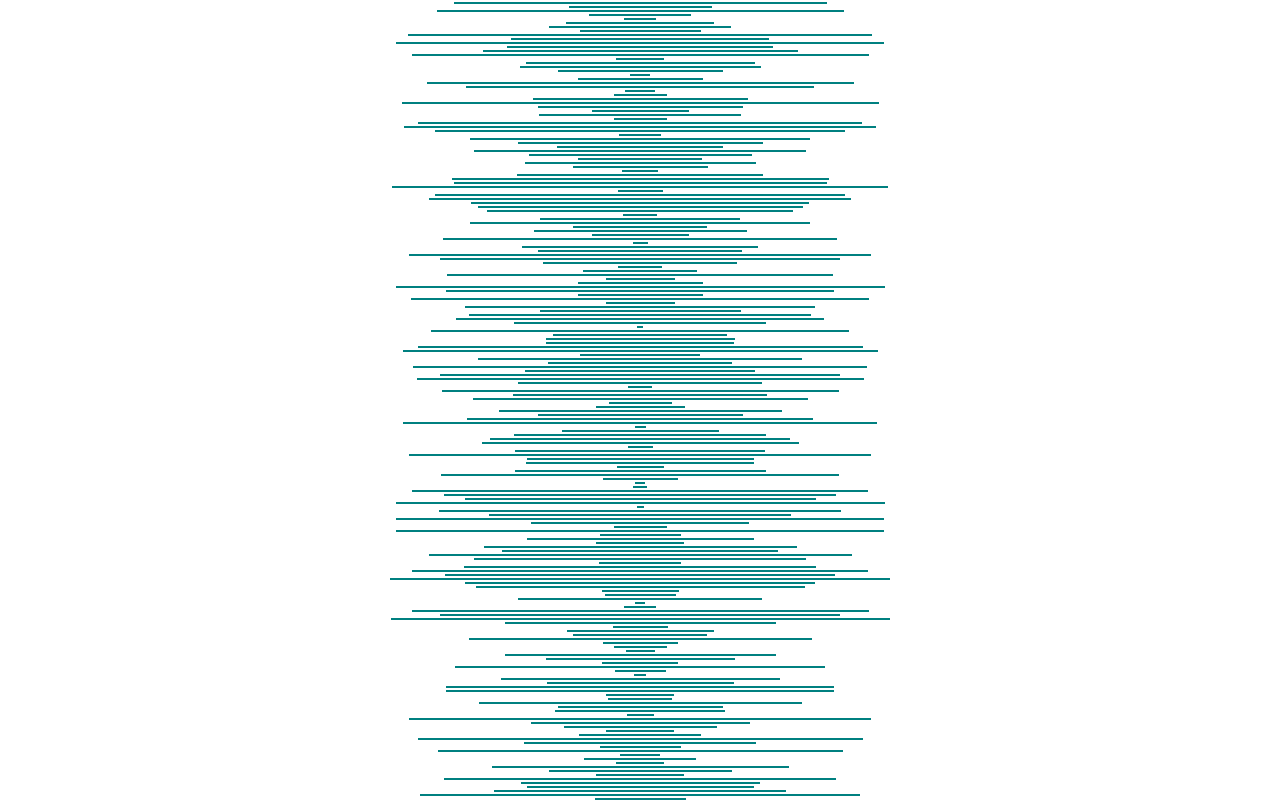
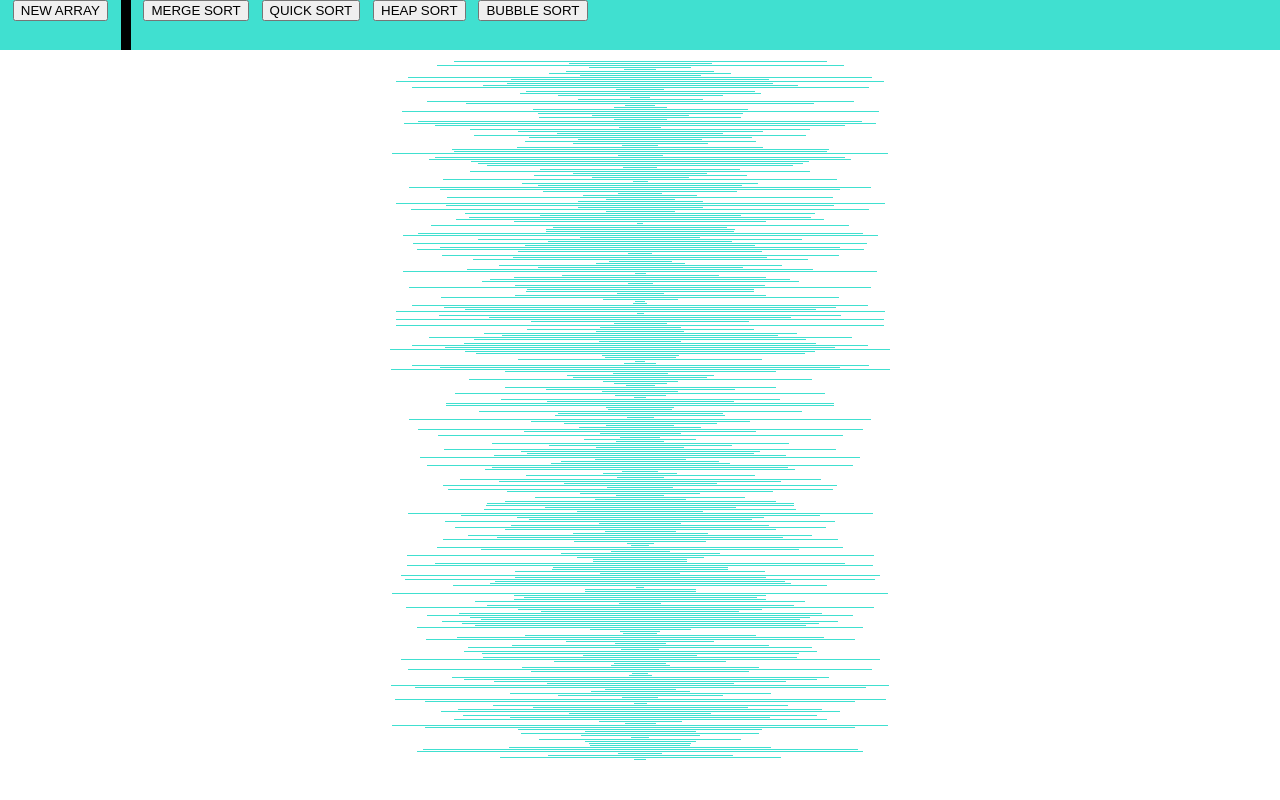
Before and after one commit to stevedoty/sorting-animator, a React (Create React App) app: page / in a window 1280 px wide. Built offline with nearby package versions, Linux system fonts and the light colour scheme.

Commit message:
continue mergeSort

```diff
--- a/package.json
+++ b/package.json
@@ -6,6 +6,7 @@
     "@testing-library/jest-dom": "^4.2.4",
     "@testing-library/react": "^9.3.2",
     "@testing-library/user-event": "^7.1.2",
+    "prettier": "2.0.5",
     "react": "^16.13.1",
     "react-dom": "^16.13.1",
     "react-scripts": "3.4.3"
--- /dev/null
+++ b/src/SortingAlgorithms/SortingAlgorithms.js
@@ -0,0 +1,18 @@
+export const mergeSort = array => {
+  if (array.length === 1) return array;
+  const middleIndx = Math.floor(array.length/2);
+  const firstHalf = mergeSort(array.slice(0, middleIndx));
+  const secondHalf =  mergeSort(array.slice(middleIndx));
+  const sortedArray = [];
+  let i=0, j=0;
+  while( i < firstHalf.length && j < secondHalf.length ){
+    if(firstHalf[i] < secondHalf[j]){
+      sortedArray.push(firstHalf[i++])
+    }else{
+      sortedArray.push(secondHalf[j++])
+    }
+  }
+  while(i < firstHalf.length) sortedArray.push(firstHalf[i++])
+  while(j < secondHalf.length) sortedArray.push(secondHalf[j++])
+  return sortedArray;
+}
--- a/src/SortingAnimator/SortingAnimator.css
+++ b/src/SortingAnimator/SortingAnimator.css
@@ -1,6 +1,25 @@
+.nav{
+  height: 50px;
+  width: 100%;
+  background-color: turquoise;
+}
+.nav-item{
+  float: left;
+  margin-left: 1%;
+}
+.vertical-rule{
+  background-color: black;
+  height: 50px;
+  width: 10px;
+}
+
+.array-container{
+  padding-top: 10px;
+}
+
 .array-bar{
-  background-color: teal;
-  height: 2px;
+  background-color: turquoise;
+  height: 1px;
   margin: auto;
-  margin-top: 2px;
+  margin-top: 1px;
 }
--- a/src/SortingAnimator/SortingAnimator.jsx
+++ b/src/SortingAnimator/SortingAnimator.jsx
@@ -1,5 +1,7 @@
 import React from 'react';
 import './SortingAnimator.css'
+import {resetArray} from '../helperFile.jsx';
+import {mergeSort} from '../SortingAlgorithms/SortingAlgorithms'
 
 export default class SortingAnimator extends React.Component {
   constructor(props){
@@ -10,30 +12,30 @@ export default class SortingAnimator extends React.Component {
   }
 
   componentDidMount(){
-    this.resetArray();
-  }
+    const array = resetArray();
 
-  resetArray(){
-    const array = [];
-    for(let i = 0; i < 200; i++ ){
-      array.push( randomIntFromInterval(5, 500) );
-    }
-    this.setState({array});
+    this.setState({array})
   }
 
   render(){
     const {array} = this.state;
     return (
-      <div className="">
-        {array.map((value, indx) => (
-            <div className="array-bar" key={indx} style={{width:`${value}px`}}>
-            </div>
-        ))}
+      <div>
+        <nav className="nav">
+          <button className="nav-item" onClick={() => this.componentDidMount()}>NEW ARRAY</button>
+          <div className="vertical-rule nav-item"></div>
+          <button className="nav-item" onClick={() => mergeSort(this.state.array)}>MERGE SORT</button>
+          <button className="nav-item">QUICK SORT</button>
+          <button className="nav-item">HEAP SORT</button>
+          <button className="nav-item">BUBBLE SORT</button>
+        </nav>
+        <div className="array-container">
+          {array.map((value, indx) => (
+              <div className="array-bar" key={indx} style={{width:`${value}px`}}>
+              </div>
+          ))}
+        </div>
       </div>
     );
   }
 }
-//found online
-function randomIntFromInterval(min, max){
-  return Math.floor(Math.random() * (max - min + 1) + min )
-}
--- /dev/null
+++ b/src/helperFile.jsx
@@ -0,0 +1,17 @@
+//generates random intergers from min to max
+export const randomIntFromInterval = (min, max) => {
+  //create random number, transform into Int
+  return Math.floor(Math.random() * (max - min + 1) + min )
+}
+
+//generates a new unsorted array
+export const resetArray = () => {
+  //create a new array
+  const array = [];
+  //iterate
+  for(let i = 0; i < 350; i++ ){
+    //generate new Int for every iteration, add to array
+    array.push( randomIntFromInterval(5, 500) );
+  }
+  return array;
+}
```
Also changed, not shown: 1 other file (tests, documents, lock files or other folders).
